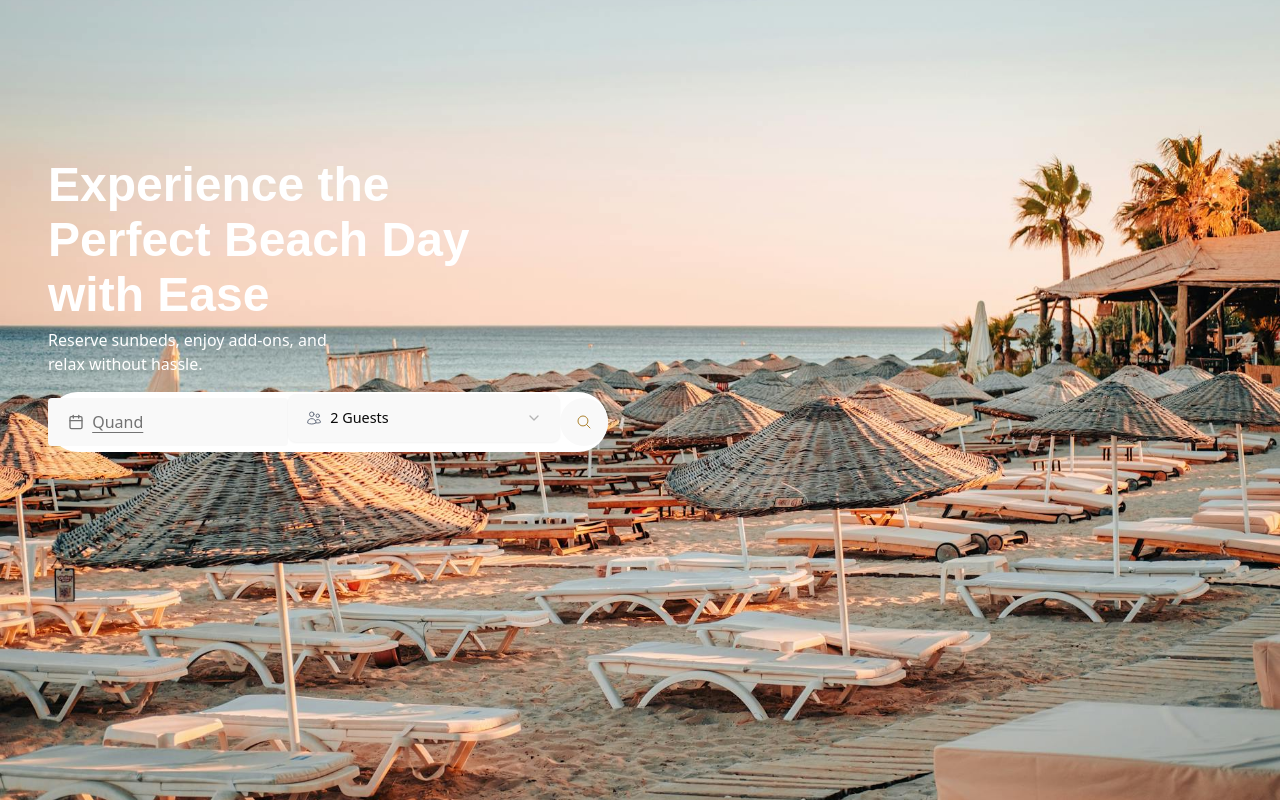
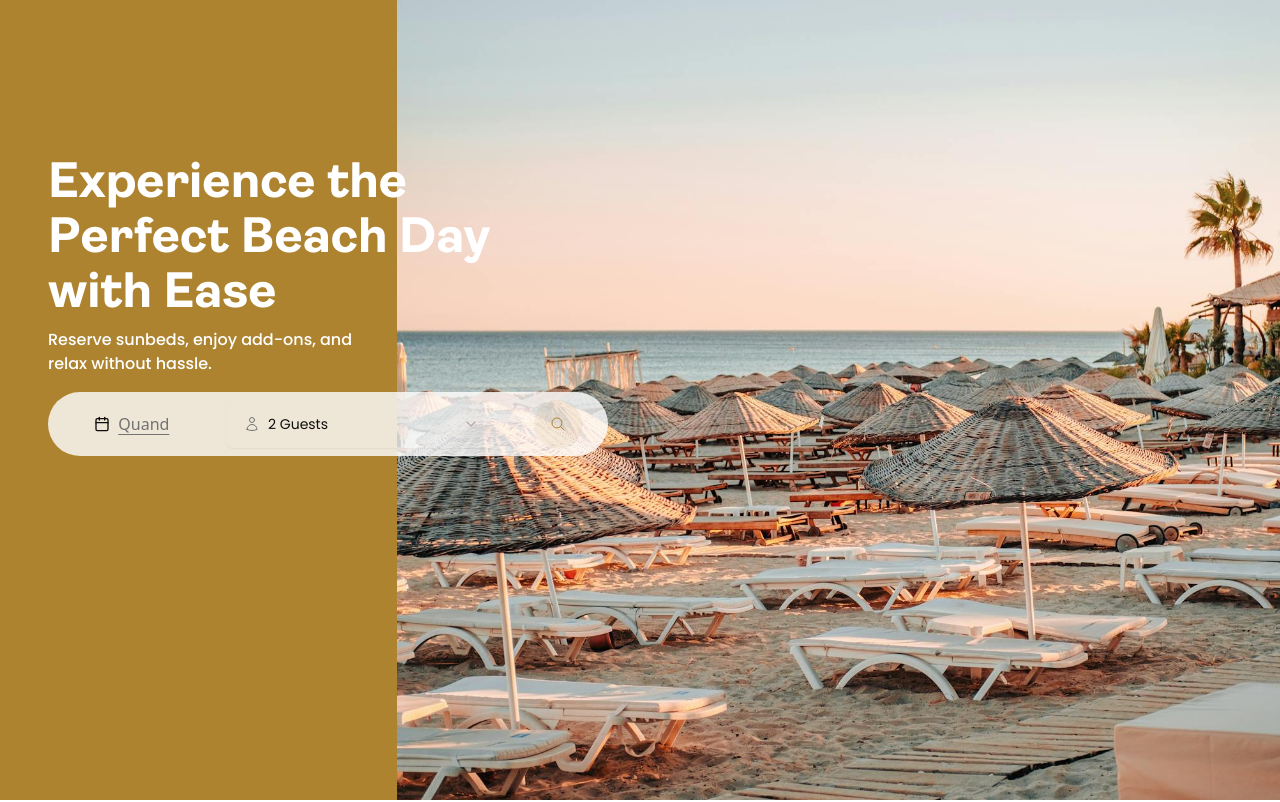
Before and after one commit to Mjkwebdev/my-shadcn-project, a React (Vite) app: page / in a window 1280 px wide. Shown: the top 802 px of the page. Built offline with nearby package versions, Linux system fonts and the light colour scheme.

Commit message:
search updated + hero component

```diff
--- a/src/MainComponent/Hero.tsx
+++ b/src/MainComponent/Hero.tsx
@@ -5,19 +5,19 @@ import WhyChooseUs from "./WhyToChooseUs";
 const Hero = () => {
   return (
     <>
-      <div className=" h-screen flex">
-        <div className="relative">
-          <h2 className="w-[446px] h-[176px] absolute top-[9.8rem] left-[3rem] text-5xl font-[700] font-[sans-serif] leading-[55px] tracking-normal text-[#FFFFFF]">
+      <div className="w-full h-screen flex">
+        <div className="relative w-[31%] bg-[#ad8330]">
+          <h2 className="w-[446px] font-[ambit] h-[176px] absolute top-[9.8rem] left-[3rem] text-5xl font-bold text-[50px] leading-[55px] tracking-normal text-white">
             Experience the Perfect Beach Day with Ease{" "}
           </h2>
-          <p className="w-[316px] h-[48px] absolute top-[20.5rem] left-[3rem] font-[500] font-[Poppins, Sans-serif] text-[#FFFFFF]">
+          <p className="w-[316px] font-[poppins] font-medium text-base h-[48px] absolute top-[20.5rem] left-[3rem] text-[#FFFFFF]">
             {" "}
             Reserve sunbeds, enjoy add-ons, and relax without hassle.
           </p>
           <SearchInput />
         </div>
         <div
-          className="w-full bg-cover bg-center"
+          className="w-[69%] bg-cover bg-center"
           style={{ backgroundImage: `url(${BeachImgComponent})` }}
         ></div>
       </div>
--- a/src/MainComponent/PastBooking.tsx
+++ b/src/MainComponent/PastBooking.tsx
@@ -1,30 +1,11 @@
-import { useState, useEffect } from "react";
-import { useSearchParams } from "react-router-dom";
 import CardsGrid from "./CardsGrid";
-import { Listing, listings } from "./data";
+import {  listings } from "./data";
 const PastBooking = () => {
-  const [searchParams] = useSearchParams();
-  const [results, setResults] = useState<Listing[]>([]);
-
-  useEffect(() => {
-    const dateParam = searchParams.get("date");
-    const guestsParam = searchParams.get("guests");
-
-    const selectedDate = dateParam ? new Date(dateParam) : null;
-    const maxGuests = guestsParam ? parseInt(guestsParam) : 0;
-
-    const filteredResults = listings.filter((listing) => {
-      const isDateAvailable = !selectedDate || listing.dateAvailable;
-      const isGuestsAllowed = !maxGuests || listing.maxGuests >= maxGuests;
-      return isDateAvailable && isGuestsAllowed;
-    }) as Listing[];
-    setResults(filteredResults);
-  }, [searchParams]);
   return (
-    <div className="">
+    <div>
       <p className="text-2xl font-bold font-[ambit] p-3"> Past Bookings</p>
       <div className="grid grid-cols-3 gap-4 2xl:gap-8">
-        {results.map((listing) => (
+        {listings.map((listing) => (
           <div key={listing.id}>
             <CardsGrid list={listing} />
           </div>
--- a/src/MainComponent/Search.tsx
+++ b/src/MainComponent/Search.tsx
@@ -1,23 +1,17 @@
 import SearchInputAbs from "./SearchInputAbs";
 import LocationMap from "./LocationMap";
 import PastBooking from "./PastBooking";
+import { useSearchParams } from "react-router-dom";
 
 const SearchPage = () => {
+  const [searchParams] = useSearchParams();
+  const dateParam = searchParams.get("date");
+  const guestsParam = searchParams.get("guests");
   return (
     <>
       <LocationMap />
-      <SearchInputAbs />
-      <PastBooking/>
-      {/* <div className="place-items-center">
-        <p className="text-2xl font-bold font-[ambit] p-3"> Past Bookings</p>
-        <div className="grid grid-cols-3 gap-4 place-items-center">
-        {results.map((listing) => (
-          <div key={listing.id}>
-            <CardsGrid list={listing} />
-          </div>
-        ))}
-      </div>
-      </div> */}
+      <SearchInputAbs dateParam={dateParam} guestsParam={guestsParam} />
+      <PastBooking />
     </>
   );
 };
--- a/src/MainComponent/SearchElement/SearchButton.tsx
+++ b/src/MainComponent/SearchElement/SearchButton.tsx
@@ -1,26 +1,30 @@
-import { Link, useNavigate } from 'react-router-dom'
-import { Button } from '../../components/ui/button'
-import MagnifyingGlassIcon from '@heroicons/react/24/outline/MagnifyingGlassIcon'
+import { Link, useNavigate } from "react-router-dom";
+import { Button } from "../../components/ui/button";
+import MagnifyingGlassIcon from "@heroicons/react/24/outline/MagnifyingGlassIcon";
 
-interface SearchButtonProps{
-  date: Date| undefined;
+interface SearchButtonProps {
+  date: string;
   guests: string;
 }
 
-const SearchButton = ({date, guests}:SearchButtonProps) => {
+const SearchButton = ({ date, guests }: SearchButtonProps) => {
   const navigate = useNavigate();
   const handleClick = () => {
-      navigate(`/search?date=${date}&guests=${guests}`);
-    }
+    navigate(`/search?date=${date}&guests=${guests}`);
+  };
   return (
-   <>
-   <Link to="/search" >
-   <Button
-   onClick={handleClick} variant={"link"} className="bg-[#F8F8F5] rounded-full h-12 w-12">
-    <MagnifyingGlassIcon className="h-5 w-full text-[#AD8330]" />  </Button>
-   </Link>
-   </>
-  )
-}
+    <>
+      <Link to={`/search?date=${date}&&guests=${guests}`}>
+        <Button
+          className="h-12 w-12  rounded-full text-[#ad8330]"
+          style={{ backgroundColor: "rgba(173, 131, 48, 0.1)" }}
+          onClick={handleClick}
+        >
+          <MagnifyingGlassIcon className="w-10 h-10"></MagnifyingGlassIcon>
+        </Button>
+      </Link>
+    </>
+  );
+};
 
-export default SearchButton
+export default SearchButton;
--- a/src/MainComponent/SearchElement/SearchCalenderbox.tsx
+++ b/src/MainComponent/SearchElement/SearchCalenderbox.tsx
@@ -10,30 +10,35 @@ import { Button } from "../../components/ui/button";
 import { cn } from "../../lib/utils";
 import React from "react";
 
-const SearchCalenderbox = () => {
-  const [date, setDate] = React.useState<Date>();
+interface SelectDate {
+  date: string;
+  setDate: any
+}
+
+
+const SearchCalenderbox = ({date, setDate}: SelectDate) => {
   const [isOpen, setOpen] = React.useState(false);
   const handleClick =(date:Date)=>{
     setDate(date);
     setOpen(false);
   }
+
   return (
     <Popover open={isOpen} onOpenChange={setOpen}>
       <PopoverTrigger asChild>
         <Button variant={"link"}
           className={cn(
-            "w-[240px] rounded justify-start text-left font-normal h-[3rem]  mt-1.5 bg-white",
+            " rounded text-left h-[3rem]",
             !date && "text-muted-foreground"
           )}
         >
-          <CalendarIcon  className="text-[#F5F5F5]-[500]"/>
+          <CalendarIcon  className="text-[#0d0d0d] font-normal text-sm font-[poppins]"/>
           {date ? format(date, "PPP") : <span>Quand</span>}
         </Button>
       </PopoverTrigger>
       <PopoverContent className="w-auto p-0" align="start">
         <Calendar
           mode="single"
-          selected={date}
           onDayClick={handleClick}
           initialFocus
         />
--- a/src/MainComponent/SearchElement/SearchInput.tsx
+++ b/src/MainComponent/SearchElement/SearchInput.tsx
@@ -1,18 +1,29 @@
 import Searchbox from "./SearchCalenderbox";
 import SearchButton from "./SearchButton";
 import SelectBox from "./SelectBox";
+import { useState } from "react";
+const SearchInput = () => {
+  const [date, setDate] = useState("");
+  const [selectedGuest, setSelectedGuest] = useState("2");
+  // console.log("selectedGuest", selectedGuest);
+  // console.log("date", date);
+  return (
+    <div
+      className="absolute top-[24.5rem] p-2 left-[3rem] flex rounded-full w-[35rem] justify-around"
+      style={{ backgroundColor: "rgba(255, 255, 255, 0.8)" }}
+    >
+      <Searchbox date={date} setDate={setDate} />
 
-const SearchInput = () => {
-  return (
-    <div className="absolute top-[24.5rem] left-[3rem] flex rounded-full w-[35rem] h-[3.75rem] bg-white justify-around">
-      <Searchbox/>
-       <div className="bg-white flex items-center focus:outline-none">
-       <SelectBox maxGuest={18}/>
-        </div>
-        <div className="flex items-center">
-      <SearchButton date={undefined} guests={""}/>
-        </div>
+      <SelectBox
+        selectedGuest={selectedGuest}
+        setSelectedGuest={setSelectedGuest}
+        maxGuest={18}
+      />
+
+      <div className="flex items-center">
+        <SearchButton date={date} guests={selectedGuest} />
       </div>
+    </div>
   );
 };
 
--- a/src/MainComponent/SearchElement/SelectBox.tsx
+++ b/src/MainComponent/SearchElement/SelectBox.tsx
@@ -1,4 +1,4 @@
-import { UsersIcon, UserIcon } from "@heroicons/react/24/outline";
+import { UserIcon } from "@heroicons/react/24/outline";
 import {
   Select,
   SelectContent,
@@ -6,31 +6,34 @@ import {
   SelectTrigger,
   SelectValue,
 } from "../../components/ui/select";
-import { useState } from "react";
 
 interface SelectProps {
   maxGuest: number;
+  selectedGuest: string;
+  setSelectedGuest: any;
 }
-const SelectBox = ({ maxGuest }: SelectProps) => {
-  const [selectedGuest, setSelectedGuest] = useState("2");
-  const handleSelectGuest=( value: string)=>{
-      setSelectedGuest(value);
-  }
+const SelectBox = ({
+  maxGuest,
+  selectedGuest,
+  setSelectedGuest,
+}: SelectProps) => {
+  const handleSelectGuest = (value: string) => {
+    setSelectedGuest(value);
+  };
+
   const guests = Array.from({ length: maxGuest }, (_, i) => i + 1);
   return (
     <Select value={selectedGuest} onValueChange={handleSelectGuest}>
-      <SelectTrigger className="w-[17rem] h-[3rem] mb-2 bg-white">
-        <SelectValue/>
+      <SelectTrigger className="w-[17rem] h-[3rem]">
+        <SelectValue />
       </SelectTrigger>
       <SelectContent>
         {guests.map((num) => (
           <SelectItem key={num} value={num.toString()}>
-            {num == 1 ? (
-              <UserIcon className="h-8 w-8 text-gray-500 " />
-            ) : (
-              <UsersIcon className="h-8 w-8 text-gray-500" />
-            )}
-           {num} Guest{num > 1 ? "s" : ""}
+            <UserIcon className="h-8 w-8 " />
+            <div className="font-[poppins] text-sm text-[#0d0d0d]">
+              {num} Guest{num > 1 ? "s" : ""}
+            </div>
           </SelectItem>
         ))}
       </SelectContent>
--- a/src/MainComponent/SearchInputAbs.tsx
+++ b/src/MainComponent/SearchInputAbs.tsx
@@ -1,29 +1,31 @@
+import { useState } from "react";
 import FilterButton from "./FilterButton";
 import FindCity from "./FindCity";
 import SearchButton from "./SearchElement/SearchButton";
 import SearchCalenderbox from "./SearchElement/SearchCalenderbox";
 import SelectBox from "./SearchElement/SelectBox";
 
-
-const SearchInput = () => {
+const SearchInput = ({ dateParam, guestsParam }: any) => {
+  const [date, setDate] = useState(dateParam);
+  const [selectedGuest, setSelectedGuest] = useState(guestsParam || 2);
   return (
     <div className="flex w-full bg-[#F5F5F5] h-[3.75rem] justify-around">
-      <div>
-        <FindCity /> </div>
-
-        <div>
-      <SearchCalenderbox/>
-        </div>
-       <div className="flex items-center mt-2 rounded focus:outline-none">
-       <SelectBox maxGuest={18}/>
-        </div>
-        <div className="flex items-center ">
-        <SearchButton date={undefined} guests={""}/>
-        </div>
-        <div className="flex items-center">
-        <FilterButton/>
-        </div>
+      <FindCity />
+      <div className="flex items-center rounded focus:outline-none">  <SearchCalenderbox date={date} setDate={setDate} /></div>
+      <div className="flex items-center rounded focus:outline-none">
+        <SelectBox
+          selectedGuest={selectedGuest}
+          setSelectedGuest={setSelectedGuest}
+          maxGuest={18}
+        />
       </div>
+      <div className="flex items-center ">
+        <SearchButton date={date} guests={selectedGuest} />
+      </div>
+      <div className="flex items-center">
+        <FilterButton />
+      </div>
+    </div>
   );
 };
 
--- a/src/components/ui/calendar.tsx
+++ b/src/components/ui/calendar.tsx
@@ -3,7 +3,7 @@ import { ChevronLeft, ChevronRight } from "lucide-react"
 import { DayPicker } from "react-day-picker"
 
 import { cn } from "@/lib/utils"
-import { buttonVariants } from "@/components/ui/button"
+import { buttonVariants } from "../ui/button"
 
 function Calendar({
   className,
--- a/src/index.css
+++ b/src/index.css
@@ -95,9 +95,10 @@ button {
   a:hover {
     color: #747bff;
   }
-  button {
-    background-color: #f9f9f9;
-  }
+  /* button {
+    background-color: rgba(255, 255, 255, 0.2);
+  } */
+
 }
 
 .dark {
```
